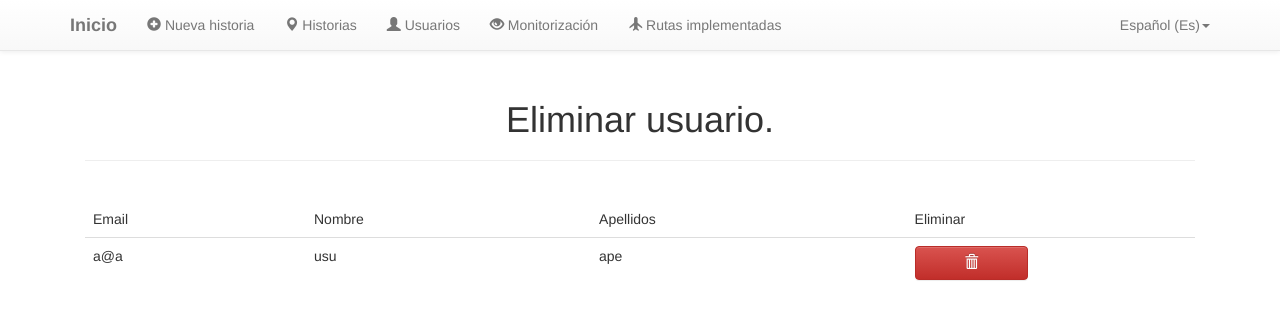
After one commit to jserrape/-TFM-Generador-de-historias-servidor, a Flask app: page /usuarios in a window 1280 px wide. The commit adds this page. Shown: the top 320 px of the page. Run offline with Flask 2, Linux system fonts and the light colour scheme; data comes from the database, SQL or seed files in the repository; both versions use the stored data as it was after the commit; some libraries are stand-ins or nearby versions.

Commit message:
Completada vista para eliminar usuarios

```diff
--- a/src/server/app.py
+++ b/src/server/app.py
@@ -9,6 +9,15 @@ def get_index():
 @app.route('/nueva_historia', methods=['GET'])
 def get_nueva_historia():
     return render_template('nueva_historia.html')
+
+@app.route('/usuarios', methods=['GET'])
+def get_eliminar_usuarios():
+    con = sql.connect("database.db")
+    con.row_factory = sql.Row
+    cur = con.cursor()
+    cur.execute("select email, nombre, apellidos from usuario")
+    rows = cur.fetchall();
+    return render_template('eliminar_usuarios.html',rows = rows)
 
 @app.route('/monitorizacion', methods=['GET'])
 def get_monitorizacion():
--- /dev/null
+++ b/src/server/templates/eliminar_usuarios.html
@@ -0,0 +1,50 @@
+{% extends 'base.html' %}
+{% block content %}
+<div class="container">
+   <div class="col-md-12">
+      <br><br><br><br>
+      <h1 class="titulo">Eliminar usuario.</h1>
+      <hr>
+      <div class="tab-content">
+         <br>
+         <div id="see-users-tab" class="tab-pane fade in active">
+            <table class="table table-hover" id="table-users">
+               <thead>
+                  <td>Email</td>
+                  <td>Nombre</td>
+                  <td>Apellidos</td>
+                  <td>Eliminar</td>
+               </thead>
+               {% for row in rows %}
+               <tr>
+                  <td>{{row["email"]}}</td>
+                  <td>{{row["nombre"]}}</td>
+                  <td>{{row["apellidos"]}}</td>
+                  <td><button class="btn btn-danger col-md-5 delete-user-btn" id="{{row['email']}}" type="button" onclick="eliminarUsuario(this)"><span class="glyphicon glyphicon-trash"></span></button></td>
+               </tr>
+               {% endfor %}
+            </table>
+         </div>
+      </div>
+   </div>
+</div>
+<script type="text/javascript">
+   function eliminarUsuario(bot){
+     let mail = bot.id;
+     console.log(mail);
+     $.ajax({
+      url: "/rest/delete/usuario/" + mail,
+      type: 'DELETE',
+      data: {},
+      success: function (){
+        location.reload();
+      },
+      error: function (request, message, error){
+        console.log("Error eliminando usuario");
+      }
+    });
+   }
+</script>
+</body>
+</html>
+{% endblock %}
--- a/src/server/templates/index.html
+++ b/src/server/templates/index.html
@@ -29,9 +29,8 @@
             GET_server_status();
           });
 
-          var STATUS_REST_URL = "/rest/status";
-
           function GET_server_status(){
+            var STATUS_REST_URL = "/rest/status";
             $.ajax({
               url: STATUS_REST_URL,
               type: 'GET',
@@ -49,7 +48,6 @@
             });
           }
      </script>
-     <script type="text/javascript" href="{{ url_for('static', filename='js/jquery.js') }}"></script>
   </body>
 </html>
 {% endblock %}
```
Also changed, not shown: src/server/rutas_usuario.py (+11 -1 lines), database.db.
